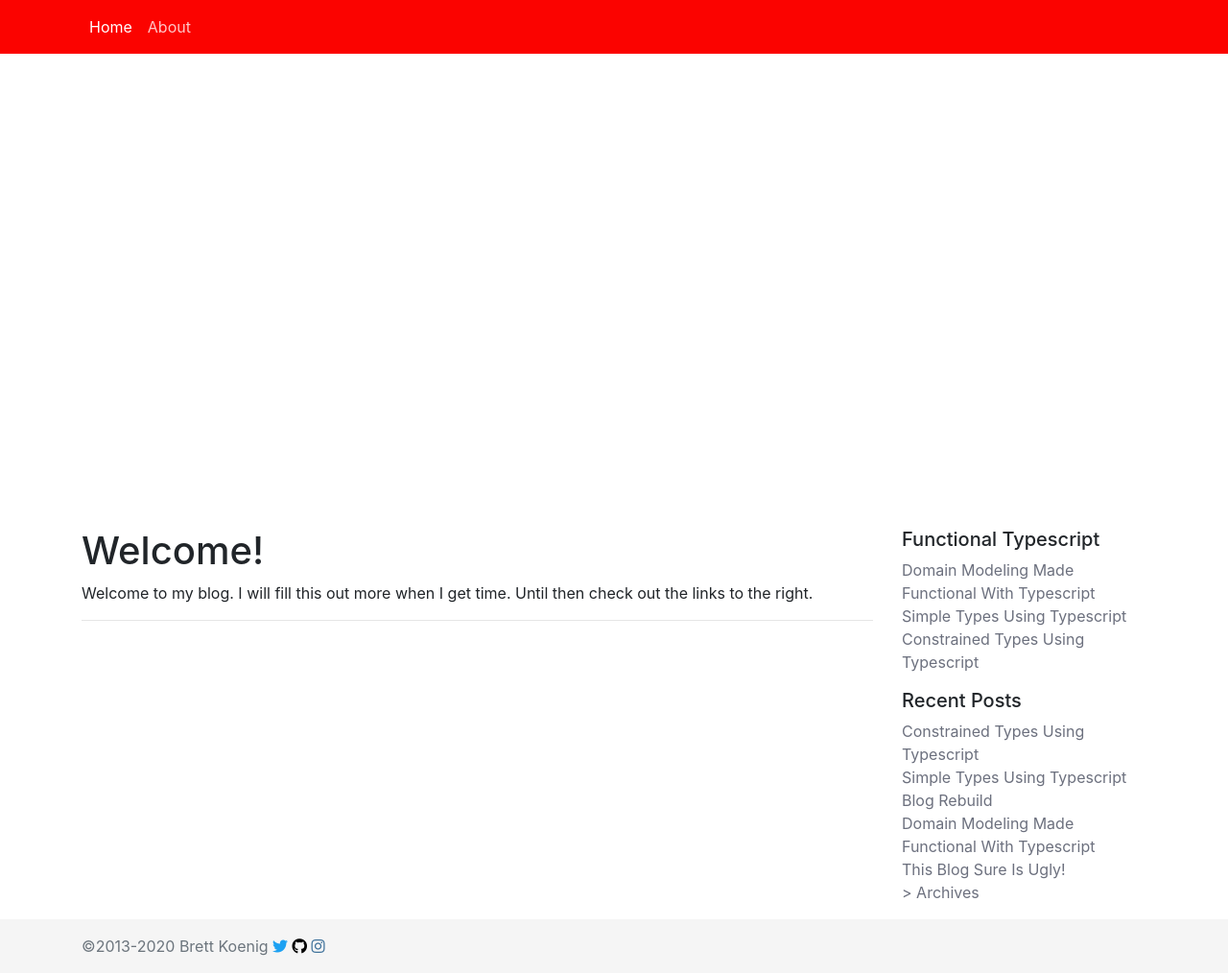
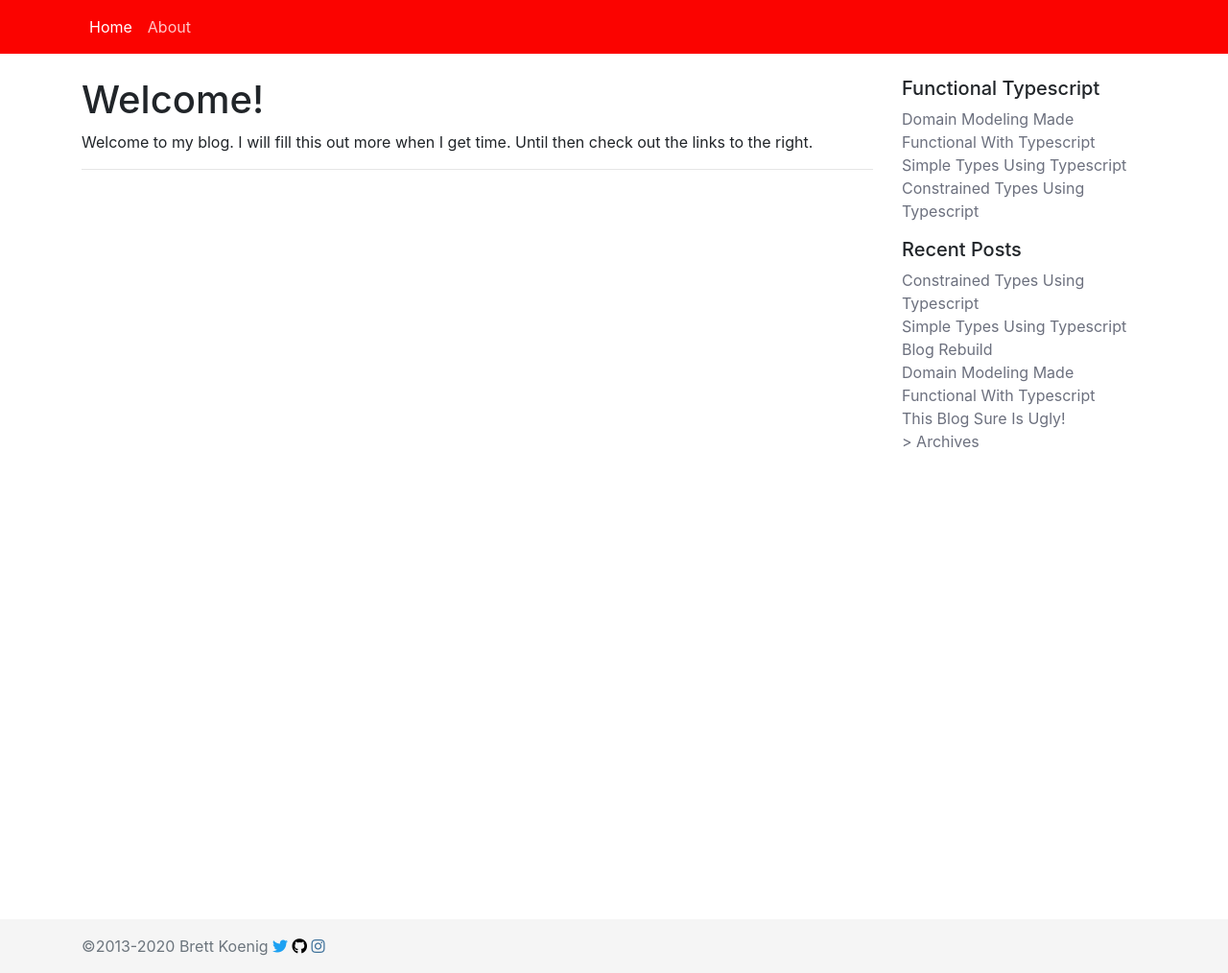
Before and after one commit to brett9897/brett9897.github.io, a Jekyll site: the page built from index.html, in a window 1280 px wide and 1014 px high. Shown: the whole window at 96% size. Built offline with Jekyll 4.4.1, drawn with Linux system fonts in a browser that asks for light colours; nearby versions of some CDN libraries.

Commit message:
changed the delta and padding when banner is hidden

```diff
--- a/_layouts/default.html
+++ b/_layouts/default.html
@@ -14,7 +14,7 @@
     <body class="d-flex flex-column h-100">
         {% include navigation.html %}
         <main role="main" class="flex-shrink-0">
-            <div class="container">
+            <div class="container nav-down">
                 <div class="row">
                     <div class="col-md-9">
                         {{ content }}
--- a/_sass/main.scss
+++ b/_sass/main.scss
@@ -13,6 +13,10 @@
 
 main > .container {
     padding: 300px 15px 0;
+
+    &.nav-up {
+        padding-top: 80px;
+    }
 
     @media (min-width: $md) {
         padding-top: 420px;
--- a/assets/js/hide_header.js
+++ b/assets/js/hide_header.js
@@ -2,7 +2,7 @@
     // Hide Header on on scroll down
     var didScroll;
     var lastScrollTop = 0;
-    var delta = 15;
+    var delta = 80;
     var navbarHeight = $('header').outerHeight();
 
     $(window).scroll(function(event){
```
